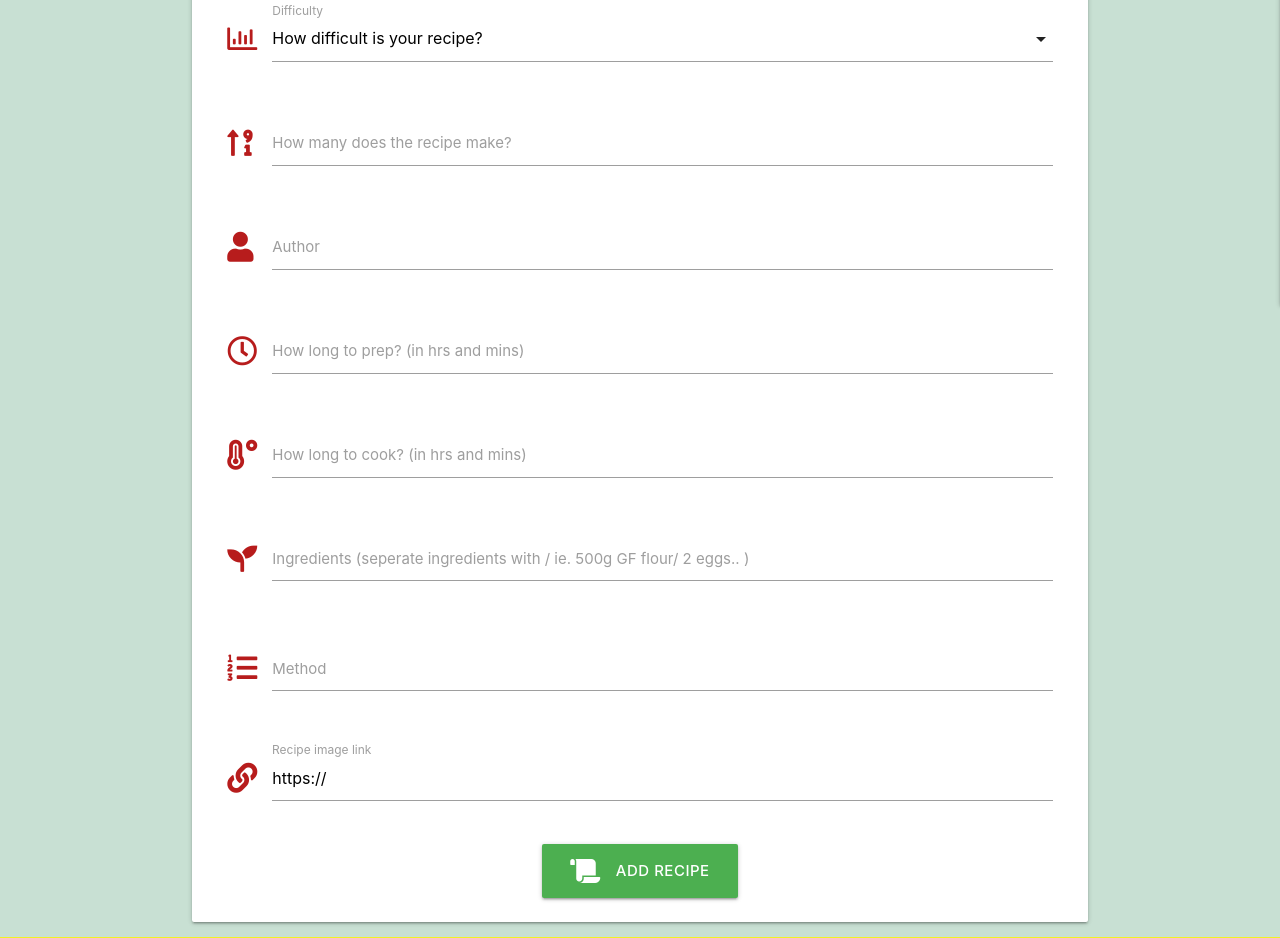
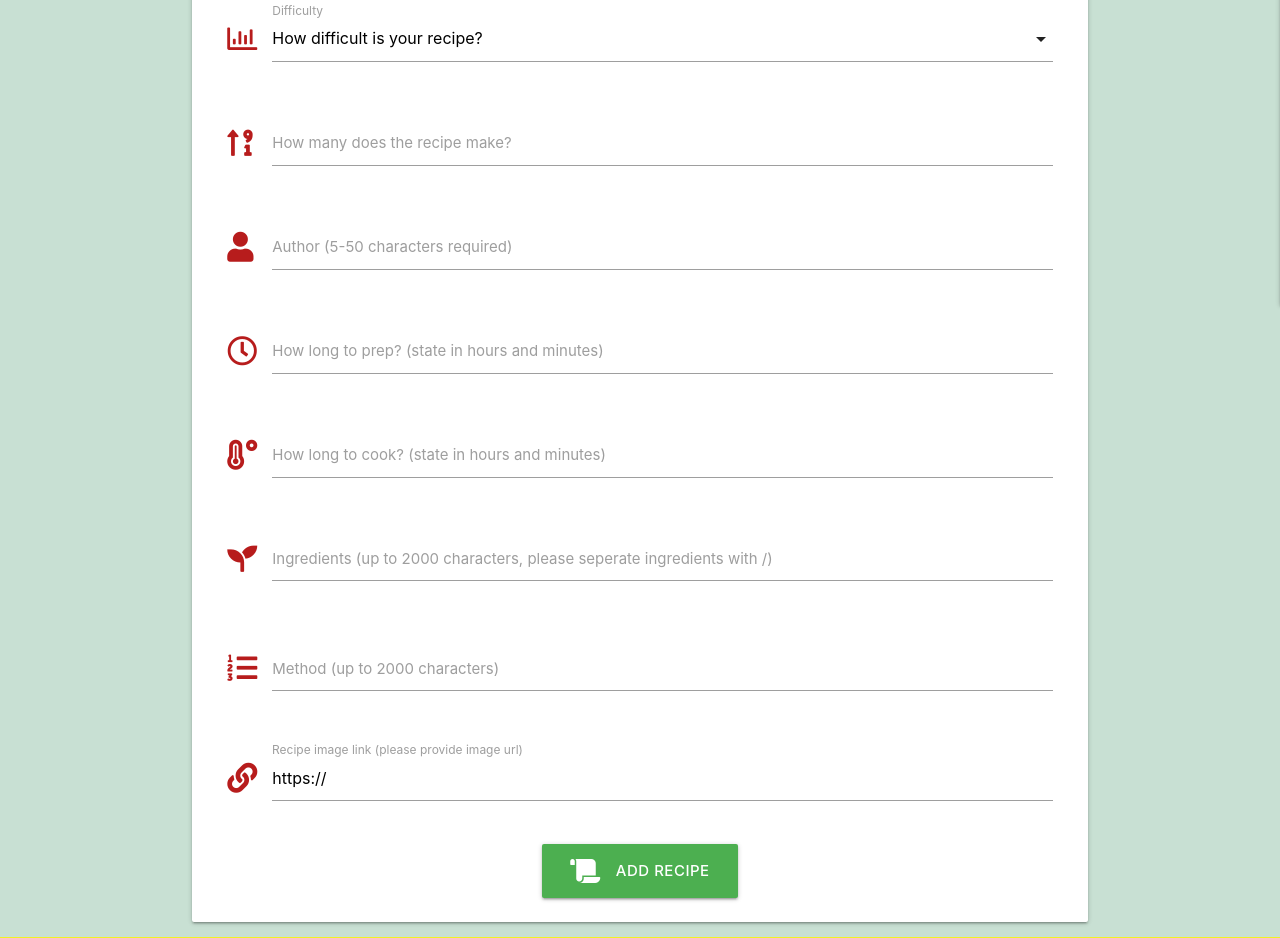
Before and after one commit to EDavies2020/GFRecipes_MS3, a Flask app: page /add_recipe in a window 1280 px wide. Shown: the part 555-1493 px from the top of the page. Run offline with Flask 2, Linux system fonts and the light colour scheme; data that the repository does not hold is empty; some libraries are stand-ins or nearby versions.

Commit message:
required info added

```diff
--- a/templates/add_recipe.html
+++ b/templates/add_recipe.html
@@ -56,7 +56,7 @@
             <div class="input-field col s12">
                 <i class="fas fa-user prefix red-text text-darken-4"></i>
                 <input id="by" name="by" minlength="5" maxlength="50" type="text" class="validate" required>
-                <label for="by">Author</label>
+                <label for="by">Author (5-50 characters required)</label>
             </div>
         </div>
         <!-- add prep time -->
@@ -65,7 +65,7 @@
                 <i class="far fa-clock prefix red-text text-darken-4"></i>
                 <input id="prep_time" name="prep_time" minlength="5" maxlength="50" type="text" class="validate"
                     required>
-                <label for="prep_time">How long to prep? (in hrs and mins)</label>
+                <label for="prep_time">How long to prep? (state in hours and minutes)</label>
             </div>
         </div>
         <!-- add cooking time -->
@@ -74,7 +74,7 @@
                 <i class="fas fa-temperature-high prefix red-text text-darken-4"></i>
                 <input id="cooking_time" name="cooking_time" minlength="5" maxlength="50" type="text" class="validate"
                     required>
-                <label for="cooking_time">How long to cook? (in hrs and mins)</label>
+                <label for="cooking_time">How long to cook? (state in hours and minutes)</label>
             </div>
         </div>
         <!-- add ingredients -->
@@ -83,7 +83,7 @@
                 <i class="fas fa-seedling prefix red-text text-darken-4"></i>
                 <textarea id="ingredients" name="ingredients" minlength="5" maxlength="600"
                     class="materialize-textarea validate" required></textarea>
-                <label for="ingredients">Ingredients (seperate ingredients with / ie. 500g GF flour/ 2 eggs.. )</label>
+                <label for="ingredients">Ingredients (up to 2000 characters, please seperate ingredients with /)</label>
             </div>
         </div>
         <!-- add method -->
@@ -92,7 +92,7 @@
                 <i class="fas fa-list-ol prefix red-text text-darken-4"></i>
                 <textarea id="method" name="method" minlength="5" maxlength="2000" class="materialize-textarea validate"
                     required></textarea>
-                <label for="method">Method</label>
+                <label for="method">Method (up to 2000 characters)</label>
             </div>
         </div>
         <!-- add image -->
@@ -100,7 +100,7 @@
             <div class="input-field col s12">
                 <i class="fas fa-link prefix red-text text-darken-4"></i>
                 <input value="https://" id="image" name="image" minlength="20" type="text" class="validate" required>
-                <label class="active" for="image">Recipe image link</label>
+                <label class="active" for="image">Recipe image link (please provide image url)</label>
             </div>
         </div>
         <!-- submit button -->
```
Also changed, not shown: README.md.
